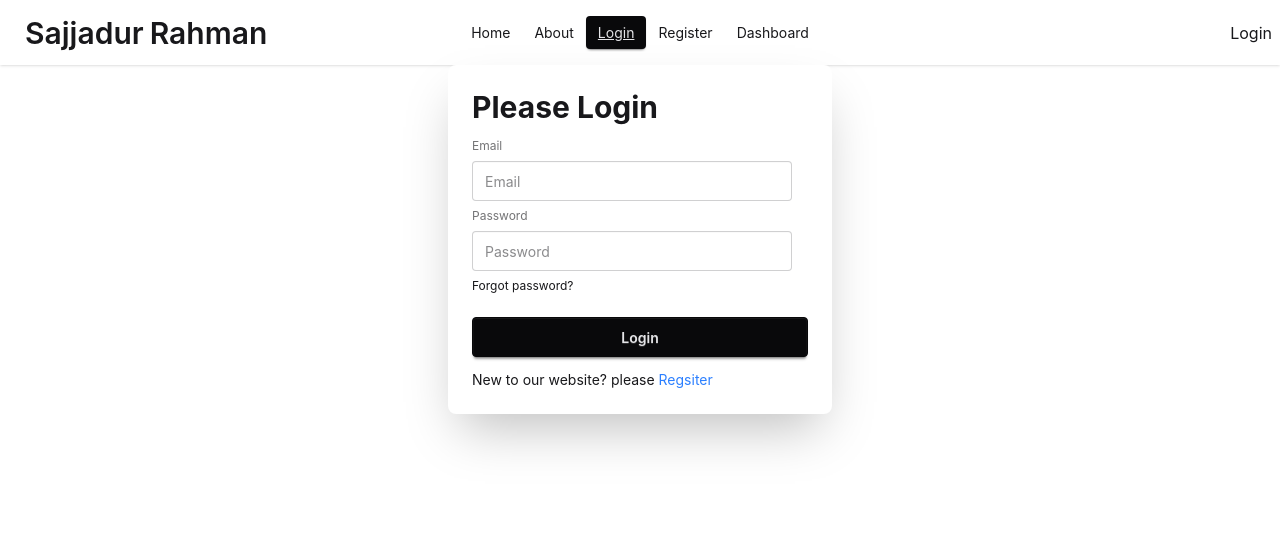
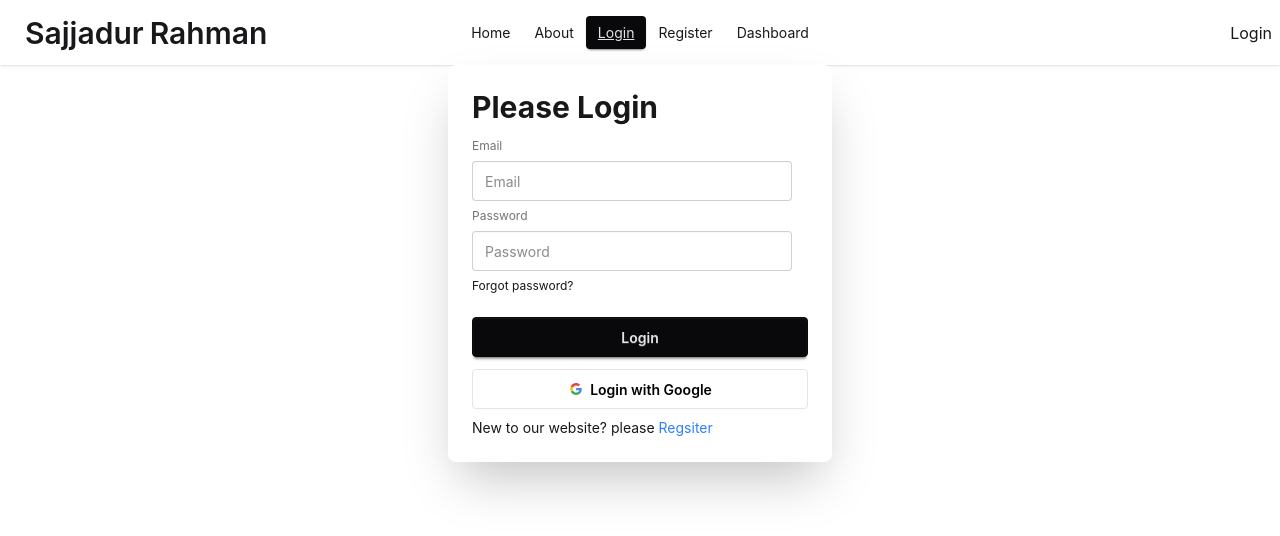
Before and after one commit to sajjadursohag/react-firebase-authentication, a React (Vite) app: page /login in a window 1280 px wide. Shown: the top 536 px of the page. Built offline with nearby package versions, Linux system fonts and the light colour scheme; no server answers.

Commit message:
added auth redirect and socail Sign In

```diff
--- a/src/Routes/PrivateRoute.jsx
+++ b/src/Routes/PrivateRoute.jsx
@@ -3,7 +3,7 @@
 import { Navigate, useLocation } from "react-router";
 
 const PrivateRoute = ({ children }) => {
-  const { user, loading } = use(AuthContext);
+  const { user, loading} = use(AuthContext);
 
   const location = useLocation();
   console.log(location);
@@ -14,7 +14,7 @@
     return children;
   }
 
-  return <Navigate to="/login"></Navigate>;
+  return <Navigate state={location?.pathname} to="/login"></Navigate>;
 };
 
 export default PrivateRoute;
--- a/src/components/Login/Login.jsx
+++ b/src/components/Login/Login.jsx
@@ -1,9 +1,13 @@
 import React, { use } from "react";
-import { Link } from "react-router";
+import { Link, useLocation, useNavigate } from "react-router";
 import { AuthContext } from "../../contexts/AuthContext/AuthContext";
 
 const Login = () => {
-  const { signInUser } = use(AuthContext);
+  const { signInUser, signInWithGoogle } = use(AuthContext);
+
+  const location = useLocation();
+  const navigate = useNavigate();
+  console.log(location);
 
   const handleLogIn = (e) => {
     e.preventDefault();
@@ -15,6 +19,18 @@
       .then((result) => {
         console.log(result.user);
         e.target.reset();
+        navigate(location.state || "/");
+      })
+      .catch((error) => {
+        console.log(error);
+      });
+  };
+
+  const handleGoogleSignIn = () => {
+    signInWithGoogle()
+      .then((result) => {
+        console.log(result.user);
+        navigate(location?.state || "/");
       })
       .catch((error) => {
         console.log(error);
@@ -49,6 +65,43 @@
             <button className="btn btn-neutral mt-4">Login</button>
           </fieldset>
         </form>
+
+        {/** sign in with google */}
+        {/* Google */}
+        <button
+          onClick={handleGoogleSignIn}
+          className="btn bg-white text-black border-[#e5e5e5]"
+        >
+          <svg
+            aria-label="Google logo"
+            width="16"
+            height="16"
+            xmlns="http://www.w3.org/2000/svg"
+            viewBox="0 0 512 512"
+          >
+            <g>
+              <path d="m0 0H512V512H0" fill="#fff"></path>
+              <path
+                fill="#34a853"
+                d="M153 292c30 82 118 95 171 60h62v48A192 192 0 0190 341"
+              ></path>
+              <path
+                fill="#4285f4"
+                d="m386 400a140 175 0 0053-179H260v74h102q-7 37-38 57"
+              ></path>
+              <path
+                fill="#fbbc02"
+                d="m90 341a208 200 0 010-171l63 49q-12 37 0 73"
+              ></path>
+              <path
+                fill="#ea4335"
+                d="m153 219c22-69 116-109 179-50l55-54c-78-75-230-72-297 55"
+              ></path>
+            </g>
+          </svg>
+          Login with Google
+        </button>
+
         <p>
           New to our website? please{" "}
           <Link className="text-blue-500 hover:text-green-900" to="/register">
--- a/src/contexts/AuthContext/AuthProvider.jsx
+++ b/src/contexts/AuthContext/AuthProvider.jsx
@@ -2,11 +2,15 @@
 import { AuthContext } from "./AuthContext";
 import {
   createUserWithEmailAndPassword,
+  GoogleAuthProvider,
   onAuthStateChanged,
   signInWithEmailAndPassword,
+  signInWithPopup,
   signOut,
 } from "firebase/auth";
 import { auth } from "../../firebase/firebase.init";
+
+const googleProvider = new GoogleAuthProvider();
 
 const AuthProvider = ({ children }) => {
   const [user, setUser] = useState(null);
@@ -15,6 +19,11 @@
   const createUser = (email, password) => {
     setLoading(true);
     return createUserWithEmailAndPassword(auth, email, password);
+  };
+
+  const signInWithGoogle = () => {
+    setLoading(true);
+    return signInWithPopup(auth, googleProvider);
   };
 
   const signInUser = (email, password) => {
@@ -52,6 +61,7 @@
     user,
     signOutUser,
     loading,
+    signInWithGoogle,
   };
   return <AuthContext value={authInfo}>{children}</AuthContext>;
 };
```
